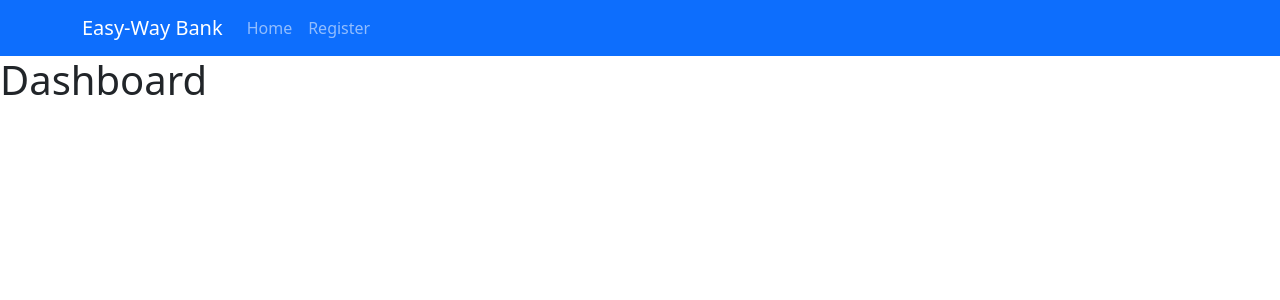
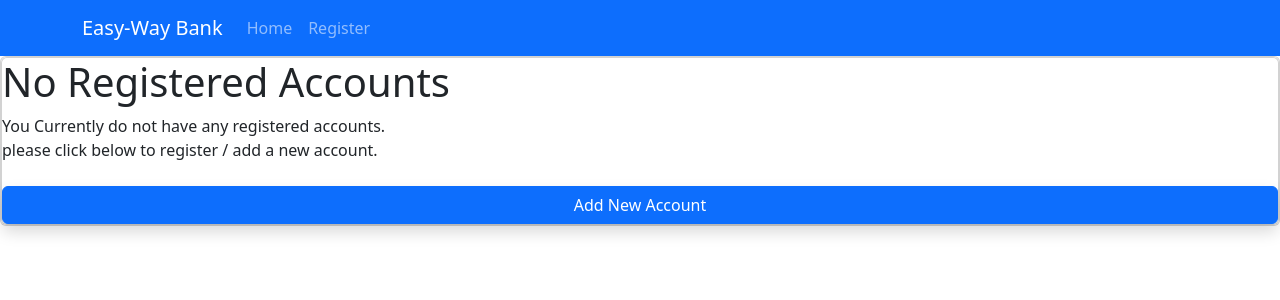
Before and after one commit to adityameena112/banking-frontend, a React (Create React App) app: page /dashboard in a window 1280 px wide. Shown: the top 300 px of the page. Built offline with nearby package versions, Linux system fonts and the light colour scheme; no server answers.

Commit message:
dashboard changes

```diff
--- a/src/app/pages/DashboardPage.jsx
+++ b/src/app/pages/DashboardPage.jsx
@@ -15,6 +15,7 @@ class DashboardPage extends Component {
         HttpService.fetchUserAccountList().then((response) => {
             console.log(response.data);
             toast.success("Accounts: " + response.data?.length)
+            this.setState({ accountList: response.data })
         }).catch((error) => {
             toast.error("Unable to fetch account")
         })
@@ -23,7 +24,25 @@ class DashboardPage extends Component {
     render() {
         return (
             <div>
-                <h1>Dashboard</h1>
+                <div className="card no-accounts-card">
+                    <div className="card body">
+                        <h1 className="card-title">
+                            <i className="fas fa-ban text-danger"></i>No Registered Accounts
+                        </h1>
+                        <div className="card-text">
+                            You Currently do not have any registered accounts. <br />
+                            please click below to register / add a new account.
+
+                        </div>
+
+                        <br />
+
+                        <button id="" className="btn btn-primary btn-md shadow" type="button" data-bs-toggle="offcanvas" data-bs-target="#offcanvasRight" aria-controls="offcanvasRight"> <i className="fa fa-credit-card"></i> Add New Account
+                        </button>
+
+
+                    </div>
+                </div>
             </div>
         );
     }
```
